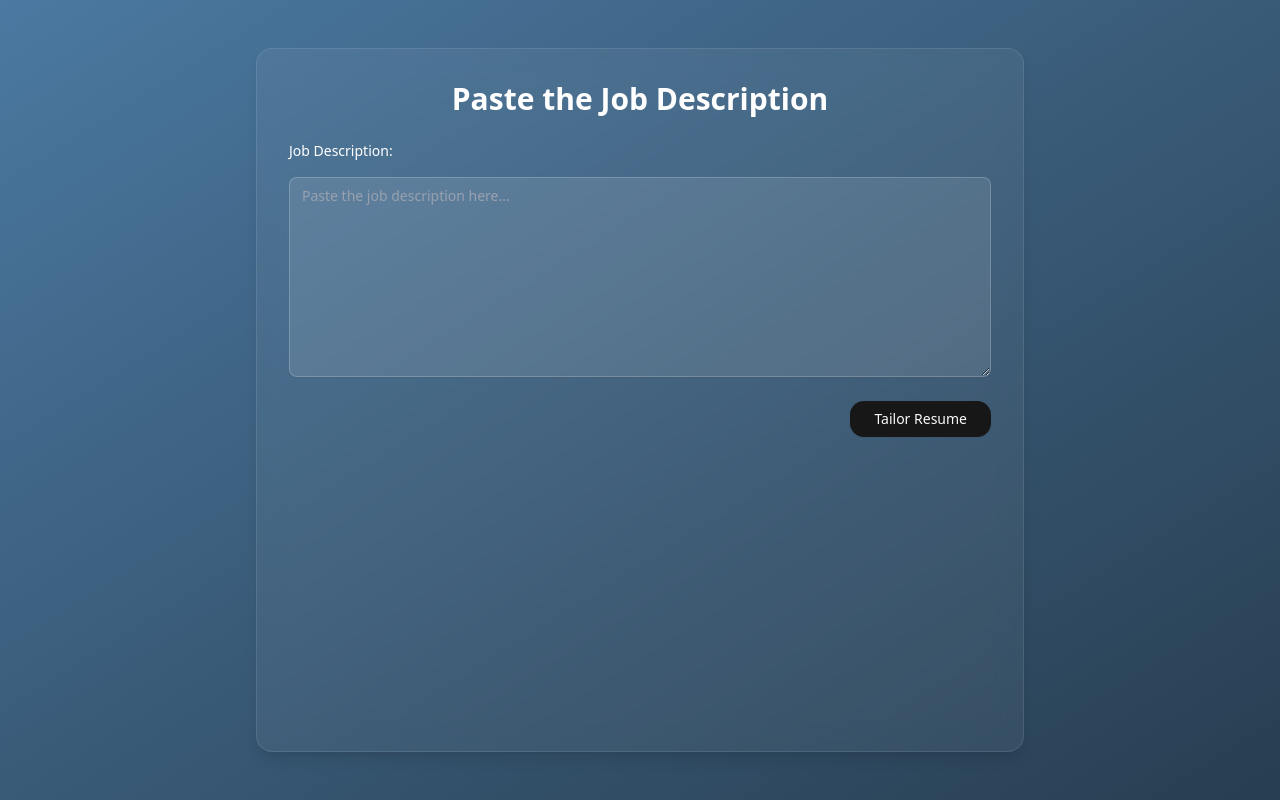
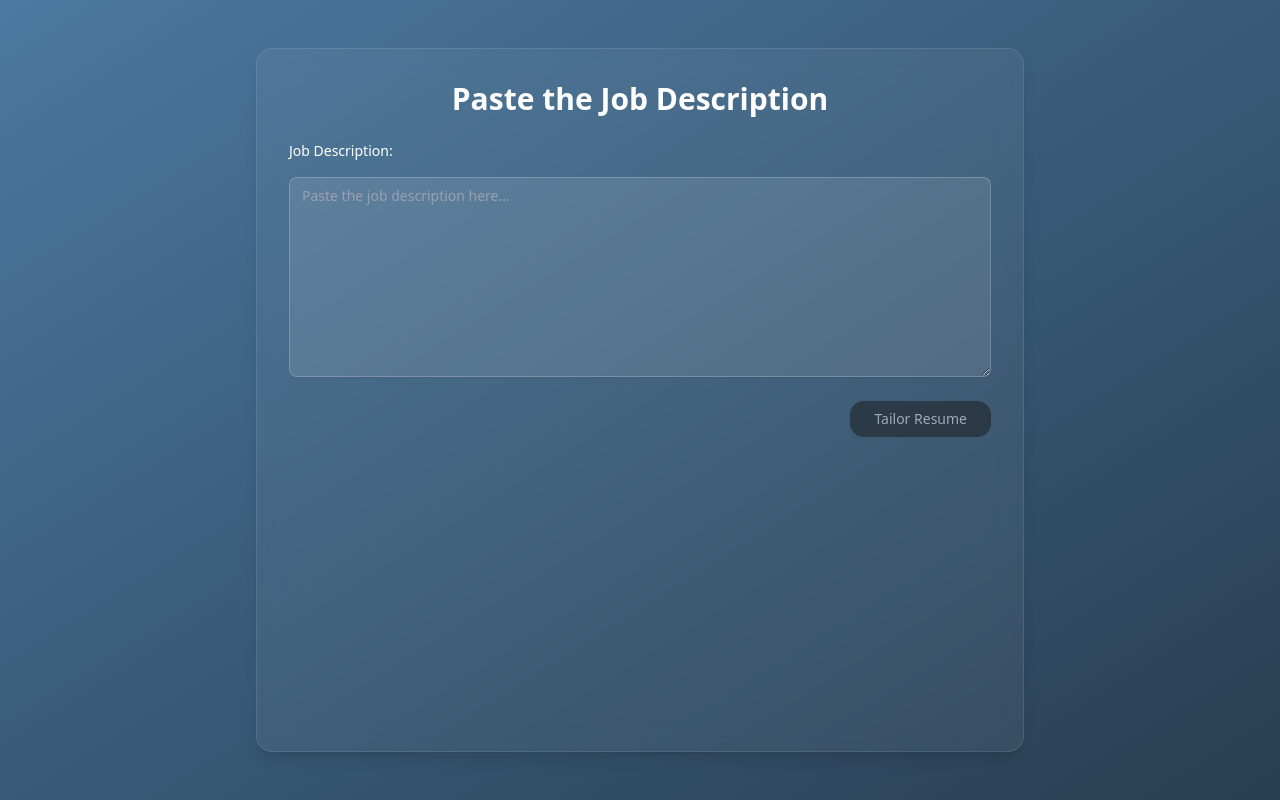
Before and after one commit to beginnercodee/ai-resumetailor, a Next.js app: page /job in a window 1280 px wide. Built offline with nearby package versions, Linux system fonts and the light colour scheme.

Commit message:
feat: disable tailor button until job description is entered

```diff
--- a/src/app/job/page.tsx
+++ b/src/app/job/page.tsx
@@ -42,7 +42,7 @@ export default function JobDescriptionPage() {
           </div>
 
           <div className="flex justify-end">
-            <Button type="submit" className="px-6 py-2 rounded-xl hover:scale-105 transition">
+            <Button type="submit" className="px-6 py-2 rounded-xl hover:scale-105 transition" disabled={!jobDesc.trim()}>
               Tailor Resume
             </Button>
           </div>
```
